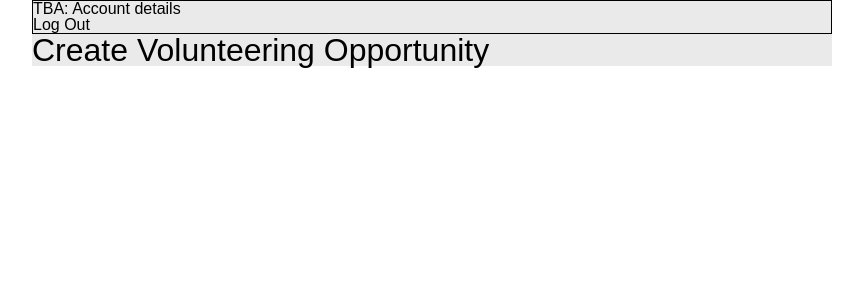
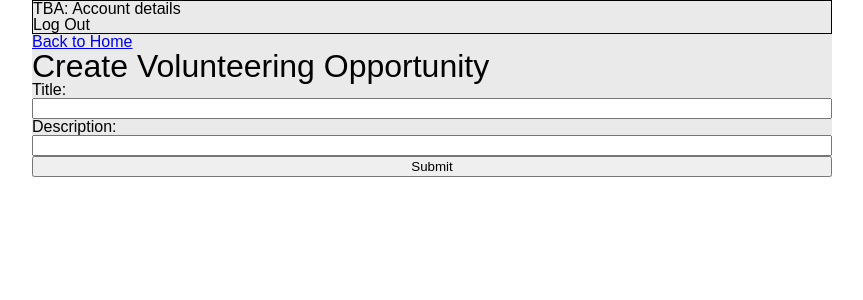
Before and after one commit to JakeBrowning90/volunteer-project-fe-1, a React (Vite) app: page /oppform in a window 1280 px wide. Shown: the top 300 px of the page, without its empty margins (208-1071 px from the left). Built offline with nearby package versions, Linux system fonts and the light colour scheme; no server answers.

Commit message:
Add placeholder event form

```diff
--- a/src/components/OpportunityForm.jsx
+++ b/src/components/OpportunityForm.jsx
@@ -10,51 +10,67 @@ function OpportunityForm(
   }
 ) {
   // State declarations
-  // const [npoName, setNpoName] = useState("");
-  // const [invalidNpo, setInvalidNpo] = useState(false);
+  const [title, setTitle] = useState("");
+  const [description, setDescription] = useState("");
+  const [invalidSubmission, setInvalidSubmission] = useState(false);
+
   // // Functions
   // function handleNpoName(e) {
   //   setNpoName(e.target.value);
   // }
 
-  // async function submitNPO(e) {
-  //   e.preventDefault();
-  //   const response = await fetch(apiSource + "npo", {
-  //     method: "POST",
-  //     mode: "cors",
-  //     headers: {
-  //       "Content-Type": "application/json",
-  //     },
-  //     body: JSON.stringify({
-  //       nponame: npoName,
-  //       admin: localStorage.id,
-  //     }),
-  //   });
-  //   const npoResponse = await response.json();
-  //   if (Array.isArray(npoResponse.errors)) {
-  //     setInvalidNpo(true);
-  //   } else {
-  //     setInvalidNpo(false);
-  //     // Redirect to login
-  //     window.location.href = "/";
-  //   }
-  // }
+  function handleTitle(e) {
+    setTitle(e.target.value);
+  }
+
+  function handleDescription(e) {
+    setDescription(e.target.value);
+  }
+
+  async function submitOpportunity(e) {
+    e.preventDefault();
+    console.log(title, description);
+    // const response = await fetch(apiSource + "opportunity", {
+    //   method: "POST",
+    //   mode: "cors",
+    //   headers: {
+    //     "Content-Type": "application/json",
+    //   },
+    //   body: JSON.stringify({
+    //     nponame: npoName,
+    //     admin: localStorage.id,
+    //   }),
+    // });
+    // const npoResponse = await response.json();
+    // if (Array.isArray(npoResponse.errors)) {
+    //   setInvalidNpo(true);
+    // } else {
+    //   setInvalidNpo(false);
+    //   // Redirect to login
+    //   window.location.href = "/";
+    // }
+  }
 
   // Render
   return (
     <div>
+            <Link to="/">Back to Home</Link>
+
       <h1>Create Volunteering Opportunity</h1>
-      {/* {invalidNpo && <p>Invalid NPO</p>}
+      {invalidSubmission && <span>Invalid event</span>}
       <form onSubmit={submitOpportunity}>
-        <label htmlFor="npoName">NPO name:</label>
+        <label htmlFor="title">Title:</label>
+        <input type="text" id="title" value={title} onChange={handleTitle} />
+        <label htmlFor="description">Description:</label>
         <input
           type="text"
-          id="npoName"
-          value={npoName}
-          onChange={handleNpoName}
-        /> */}
-        {/* <button>Submit</button>
-      </form> */}
+          id="description"
+          value={description}
+          onChange={handleDescription}
+        />
+
+        <button>Submit</button>
+      </form>
     </div>
   );
 }
```
